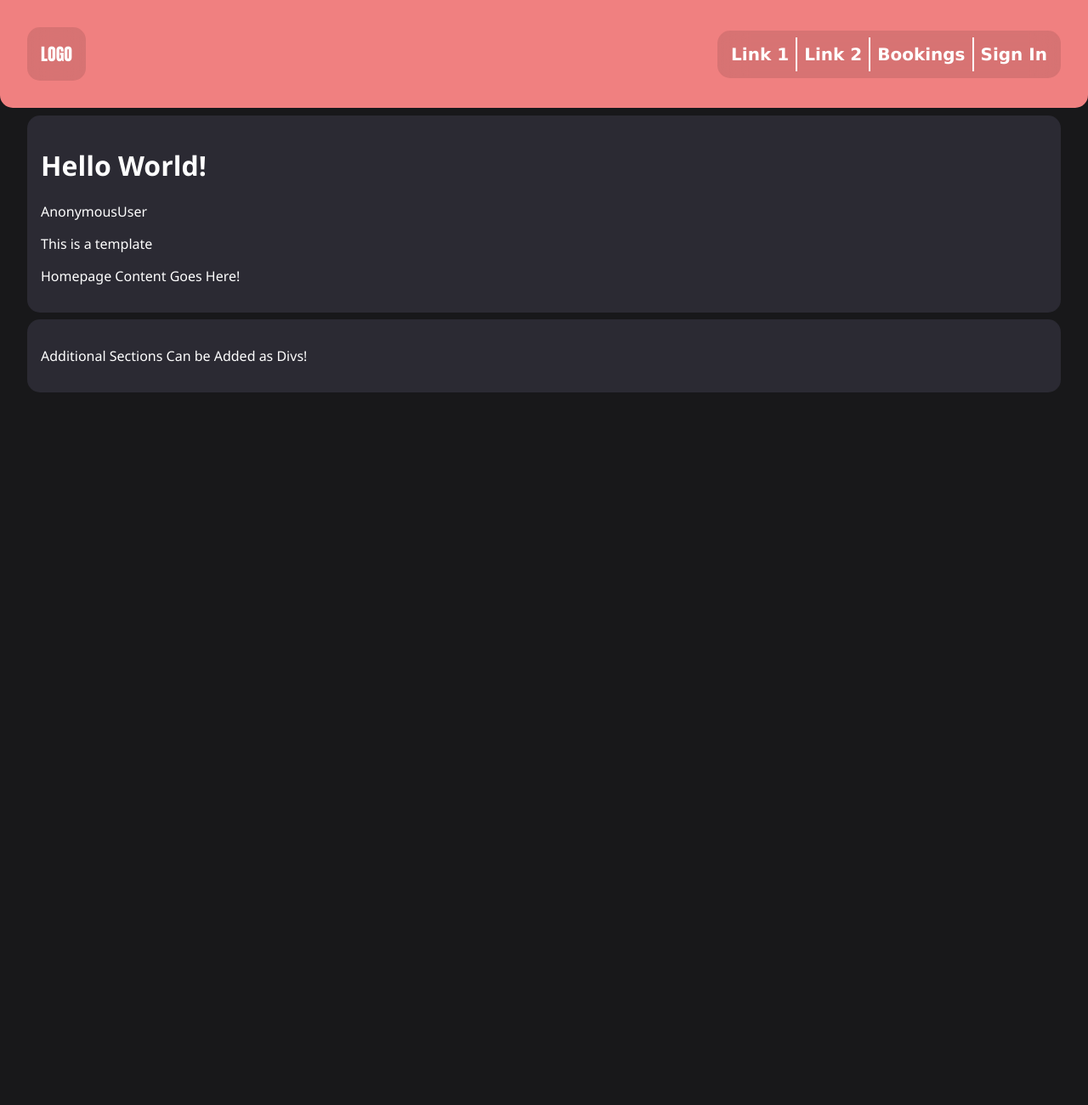
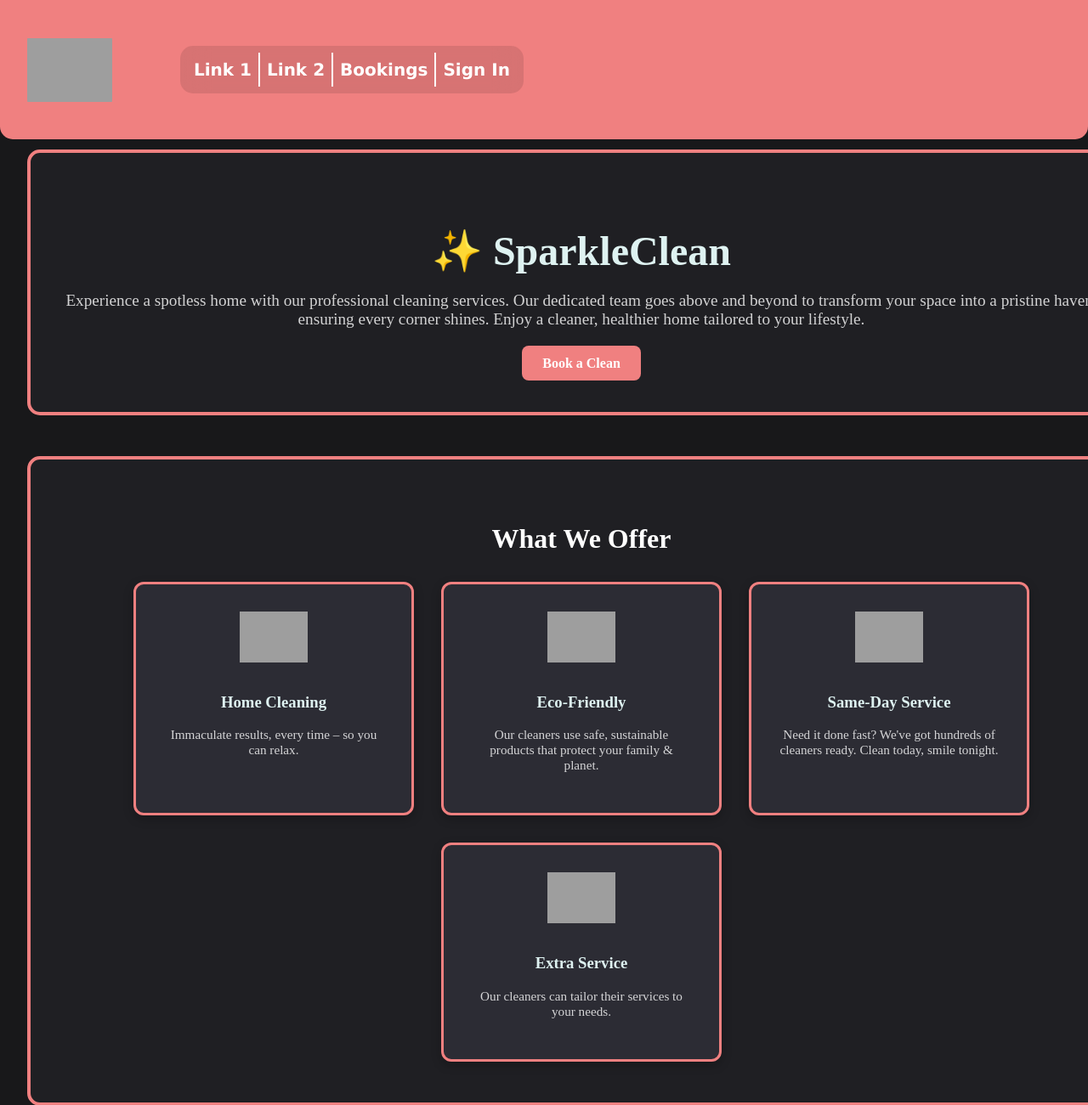
Before and after one commit to Nathan-Dachille/CP3407-Group-Project, a Django app: page / in a window 1280 px wide. Shown: the top 1301 px of the page at 85% size. Before the commit the page ends 462 px from the top, so only its background shows below. Run offline with Django 5.2, Linux system fonts and the light colour scheme; parts of the project's set-up code (start-up, migrations or seed data) failed here and were passed over; grey boxes are pictures that could not be loaded.

Commit message:
Edditing home page

```diff
--- a/src/static/css/default.css
+++ b/src/static/css/default.css
@@ -1,3 +1,4 @@
+/* --- GLOBAL STYLES --- */
 .flex {
     display: flex;
     --gap: 1em;
@@ -21,19 +22,18 @@ body {
     margin: 0;
     background: rgb(24, 24, 26);
     overflow-x: hidden;
+    color: #e0e0e0;
 }
 
 .logo {
     display: inline-block;
     margin: 2rem;
-    background: hsl(0 100% 0% / 0.1);
-    backdrop-filter: blur(1rem);
-    font-family: 'Impact', 'sans-serif';
-    font-size: 20px;
-    font-weight: 900;
-    color: white;
-    text-decoration: none;
-    padding: 1rem;
+    background: url('https://cdn-icons-png.flaticon.com/512/8634/8634252.png') no-repeat center center;
+    background-size: contain;  /* Adjust to 'cover' if you prefer */
+    width: 100px;  /* Set an appropriate width */
+    height: 100px;  /* Set an appropriate height */
+    text-indent: -9999px;  /* Hides any text inside the element */
+    /* Remove unnecessary font properties if you don't need them */
 }
 
 .content {
@@ -48,6 +48,8 @@ body {
     padding: 1rem;
     margin-top: 0.5rem;
 }
+
+/* --- NAVIGATION --- */
 .primary-header {
     position: fixed;
     top: 0;
@@ -55,8 +57,7 @@ body {
     background: lightcoral;
     border-radius: 0 0 15px 15px;
     align-items: center;
-    justify-content: space-between;
-
+    justify-contentce-between;
     transform: translateY(0%);
     transition: transform 150ms linear;
 }
@@ -70,7 +71,6 @@ body {
     padding: 0.5rem;
     margin: 2rem;
     align-items: center;
-
     background: hsl(0 100% 0% / 0.1);
     backdrop-filter: blur(1rem);
 }
@@ -82,17 +82,18 @@ body {
 
 .primary-navigation li:last-of-type {
     border-right: none;
-    padding: 0.5rem;
 }
 
 .primary-navigation a {
     text-decoration: none;
+    color: white;
 }
 
 .menu-toggle {
     visibility: hidden;
 }
 
+/* --- FORMS --- */
 .form-with-validation {
     font-size: 1rem;
     display: flex;
@@ -110,14 +111,6 @@ body {
     padding: 0.25rem;
     max-width: 300px;
 }
-
-/*
-.form-with-validation ul {
-    border-left: 5px solid lightcoral;
-    list-style-type: none;
-}
-
-*/
 
 .form-with-validation label {
     font-weight: bold;
@@ -149,23 +142,20 @@ body {
     content: '🚨 ';
 }
 
-/*
-The sign out classes below are used for the testing sign out button in the navbar.
-This might be removed in the future.
-*/
-
+/* --- SIGN OUT --- */
 .sign-out {
     display: inline-block;
     margin: 0;
 }
 
 .sign-out-button {
-    background-color: rgba(0 0 0 / 0);
+    background-color: rgba(0, 0, 0, 0);
     padding: 0;
     border: none;
     cursor: pointer;
 }
 
+/* --- MEDIA QUERIES --- */
 @media (max-width: 40em) {
     .logo {
         margin: 2rem;
@@ -176,11 +166,9 @@ This might be removed in the future.
         margin: 0;
         position: fixed;
         inset: 0 0 0 40%;
-
         flex-direction: column;
         padding: 50vh 1em;
         border-radius: 15px 0 0 15px;
-
         transform: translateX(100%);
         transition: transform 200ms ease-in;
     }
@@ -220,3 +208,125 @@ This might be removed in the future.
         background-position: center;
     }
 }
+
+/* --- HOMEPAGE BLOCK LAYOUT --- */
+.block {
+    border: 4px solid lightcoral; /* Thicker white border */
+    border-radius: 15px;
+    margin: 3rem auto;
+    padding: 3rem 2rem;
+    max-width: 1500px;
+    background-color: #1f1f23;
+    text-align: center;
+    transition: filter 0.3s ease;
+}
+
+.block:hover {
+    filter: brightness(1.1); /* Brighten up on hover */
+}
+
+/* --- HERO SECTION --- */
+.hero h1 {
+    font-size: 3rem;
+    margin-bottom: 1rem;
+    color: #def2f1;
+}
+
+.hero p {
+    font-size: 1.2rem;
+    margin-bottom: 2rem;
+    color: #ffffffcc;
+}
+
+/* --- SERVICES SECTION --- */
+.services h2 {
+    font-size: 2rem;
+    margin-bottom: 2rem;
+    color: #ffffff;
+}
+
+.service-grid {
+    display: flex;
+    flex-wrap: wrap;
+    gap: 2rem;
+    justify-content: center;
+}
+
+.service-card {
+    background-color: #2c2c34;
+    padding: 2rem;
+    border-radius: 12px;
+    width: 260px;
+    box-shadow: 0 4px 12px rgba(0, 0, 0, 0.25);
+    border: 3px solid lightcoral; /* Thicker white border */
+    color: #ffffffcc;
+    transition: filter 0.3s ease, transform 0.3s ease;
+}
+
+.service-card:hover {
+    background-color: #3a3a45;
+    transform: scale(1.03);
+    filter: brightness(1.1); /* Brighten up on hover */
+    box-shadow: 0 6px 16px rgba(255, 255, 255, 0.4);
+}
+
+.service-card h3 {
+    color: #def2f1;
+    margin-top: 1rem;
+}
+
+.service-card p {
+    font-size: 0.95rem;
+    margin-top: 0.5rem;
+}
+
+.service-card img {
+    height: 60px;
+    margin-bottom: 1rem;
+}
+
+/* --- CTA SECTION --- */
+.cta h2 {
+    font-size: 2rem;
+    margin-bottom: 1.5rem;
+    color: #ffffff;
+}
+
+/* --- BUTTONS --- */
+.btn {
+    background-color: #F08080;
+    color: white;
+    padding: 0.75rem 1.5rem;
+    text-decoration: none;
+    border-radius: 8px;
+    font-weight: bold;
+    transition: background-color 0.3s ease, box-shadow 0.3s ease;
+}
+
+.btn:hover {
+    background-color: #D46043;
+    box-shadow: 0 0 12px rgba(58, 175, 169, 0.6);
+}
+
+.btn-secondary {
+    background-color: #def2f1;
+    color: #17252a;
+}
+
+.btn-secondary:hover {
+    background-color: #ffffff;
+    box-shadow: 0 0 12px rgba(255, 255, 255, 0.4);
+}
+
+.gallery-item img {
+  width: 400px;
+  height: 300px;
+  object-fit: cover;
+}
+
+.gallery-grid {
+  display: flex;
+  overflow-x: auto;   /* Allows scrolling if needed */
+  gap: 1rem;
+  justify-content: center;
+}
--- a/src/templates/home.html
+++ b/src/templates/home.html
@@ -1,14 +1,79 @@
 {% extends "navbar.html" %}
+{% load static %}
 
 {% block content %}
-  <div>
-	<h1>Hello World!</h1>
-	{{request.user}}
-	<p>This is a template</p>
-	<p>Homepage Content Goes Here!</p>
+<!-- Hero Section -->
+<section class="hero block wide">
+  <div class="hero-text">
+    <h1>✨ SparkleClean</h1>
+    <p>
+      Experience a spotless home with our professional cleaning services. Our dedicated team goes above and beyond to transform your space into a pristine haven, ensuring every corner shines. Enjoy a cleaner, healthier home tailored to your lifestyle.
+    </p>
+    <a href="/register" class="btn">Book a Clean</a>
   </div>
+</section>
 
-  <div>
-	<p> Additional Sections Can be Added as Divs! </p>
+<!-- Services Section -->
+<section class="services block wide">
+  <h2>What We Offer</h2>
+  <div class="service-grid">
+    <div class="service-card">
+      <img src="https://cdn3d.iconscout.com/3d/premium/thumb/house-cleaning-3d-icon-download-in-png-blend-fbx-gltf-file-formats--home-service-work-from-pack-network-communication-icons-10648777.png?f=webp" alt="House Cleaning" />
+      <h3>Home Cleaning</h3>
+      <p>
+        Immaculate results, every time – so you can relax.
+      </p>
+    </div>
+    <div class="service-card">
+      <img src="https://cdn-icons-png.flaticon.com/512/3638/3638422.png" alt="Eco Friendly" />
+      <h3>Eco-Friendly</h3>
+      <p>
+        Our cleaners use safe, sustainable products that protect your family &amp; planet.
+      </p>
+    </div>
+    <div class="service-card">
+      <img src="https://media.lordicon.com/icons/wired/flat/45-clock-time.svg" alt="Quick Turnaround" />
+      <h3>Same-Day Service</h3>
+      <p>
+        Need it done fast? We've got hundreds of cleaners ready. Clean today, smile tonight.
+      </p>
+    </div>
+    <div class="service-card">
+      <!-- Placeholder image for additional service -->
+      <img src="https://cdn-icons-png.flaticon.com/512/9321/9321321.png" alt="Placeholder Service" />
+      <h3>Extra Service</h3>
+      <p>
+        Our cleaners can tailor their services to your needs.
+      </p>
+    </div>
   </div>
+</section>
+
+<!-- Gallery Section -->
+<section class="gallery block wide">
+  <h2>Gallery</h2>
+  <div class="gallery-grid">
+    <div class="gallery-item">
+      <img src="https://3pigletscleaning.com.au/wp-content/uploads/2024/03/house_cleaning_img2.jpg" alt="Gallery Image 1" />
+      <p>-</p>
+    </div>
+    <div class="gallery-item">
+      <img src="https://thecleanables.com/wp-content/uploads/2023/08/Portrait-of-young-latin-man-sw-1-scaled-1.jpg" alt="Gallery Image 2" />
+      <p>-</p>
+    </div>
+    <div class="gallery-item">
+      <img src="https://cdn-dklbl.nitrocdn.com/oXDvJuVCqRLDRWEFBNMOfPAolZdLNJNA/assets/images/optimized/rev-3e260d4/casaterracleaning.ca/wp-content/uploads/2023/06/House-Residential-Cleaning-1024x685.jpg" alt="Gallery Image 3" />
+      <p>-</p>
+    </div>
+  </div>
+</section>
+
+<!-- Call To Action -->
+<section class="cta block wide">
+  <h2>Ready to Experience the Sparkle?</h2>
+  <p>
+    Get a free quote today and let us bring the shine back to your home.
+  </p>
+  <a href="/register" class="btn btn-secondary">Get a Free Quote</a>
+</section>
 {% endblock content %}
```
